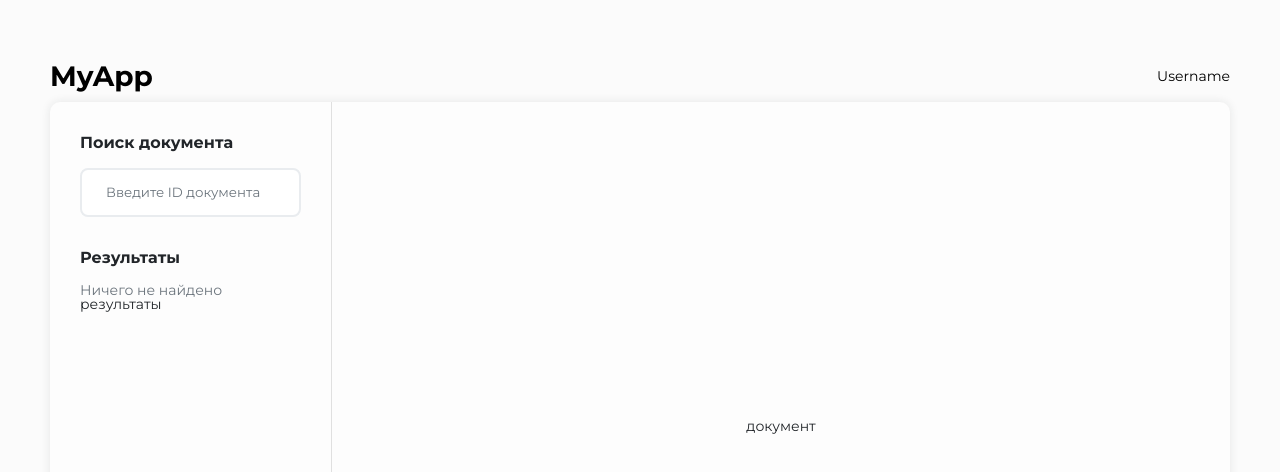
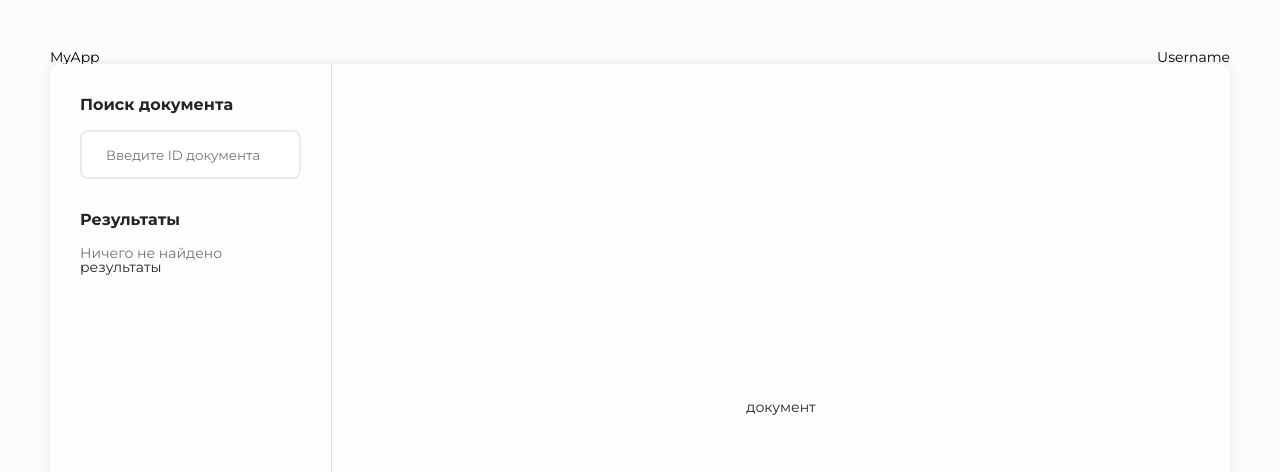
Before and after one commit to AnastasiaYatsenko/MyAppTest, a Vue app: page / in a window 1280 px wide. Shown: the top 472 px of the page. Built offline with nearby package versions, Linux system fonts and the light colour scheme.

Commit message:
Add reset.scss

```diff
--- /dev/null
+++ b/src/styles/_reset.scss
@@ -0,0 +1,52 @@
+html, body, div, span, applet, object, iframe,
+h1, h2, h3, h4, h5, h6, p, blockquote, pre,
+a, abbr, acronym, address, big, cite, code,
+del, dfn, em, img, ins, kbd, q, s, samp,
+small, strike, strong, sub, sup, tt, var,
+b, u, i, center,
+dl, dt, dd, ol, ul, li,
+fieldset, form, label, legend,
+table, caption, tbody, tfoot, thead, tr, th, td,
+article, aside, canvas, details, embed,
+figure, figcaption, footer, header, hgroup,
+menu, nav, output, ruby, section, summary,
+time, mark, audio, video {
+  margin: 0;
+  padding: 0;
+  border: 0;
+  font-size: 100%;
+  font: inherit;
+  vertical-align: baseline;
+}
+
+article, aside, details, figcaption, figure,
+footer, header, hgroup, menu, nav, section {
+  display: block;
+}
+
+body {
+  line-height: 1;
+}
+
+ol, ul {
+  list-style: none;
+}
+
+blockquote, q {
+  quotes: none;
+}
+
+blockquote::before, blockquote::after,
+q::before, q::after {
+  content: '';
+  content: none;
+}
+
+table {
+  border-collapse: collapse;
+  border-spacing: 0;
+}
+
+*, *::before, *::after {
+  box-sizing: border-box;
+}
--- a/src/styles/main.scss
+++ b/src/styles/main.scss
@@ -1,5 +1,5 @@
 @use '@/styles/_variables.scss' as *;
-
+@use '@/styles/_reset.scss' as *;
 @import url('https://fonts.googleapis.com/css2?family=Montserrat:wght@400;500;700&display=swap');
 
 html {
```
